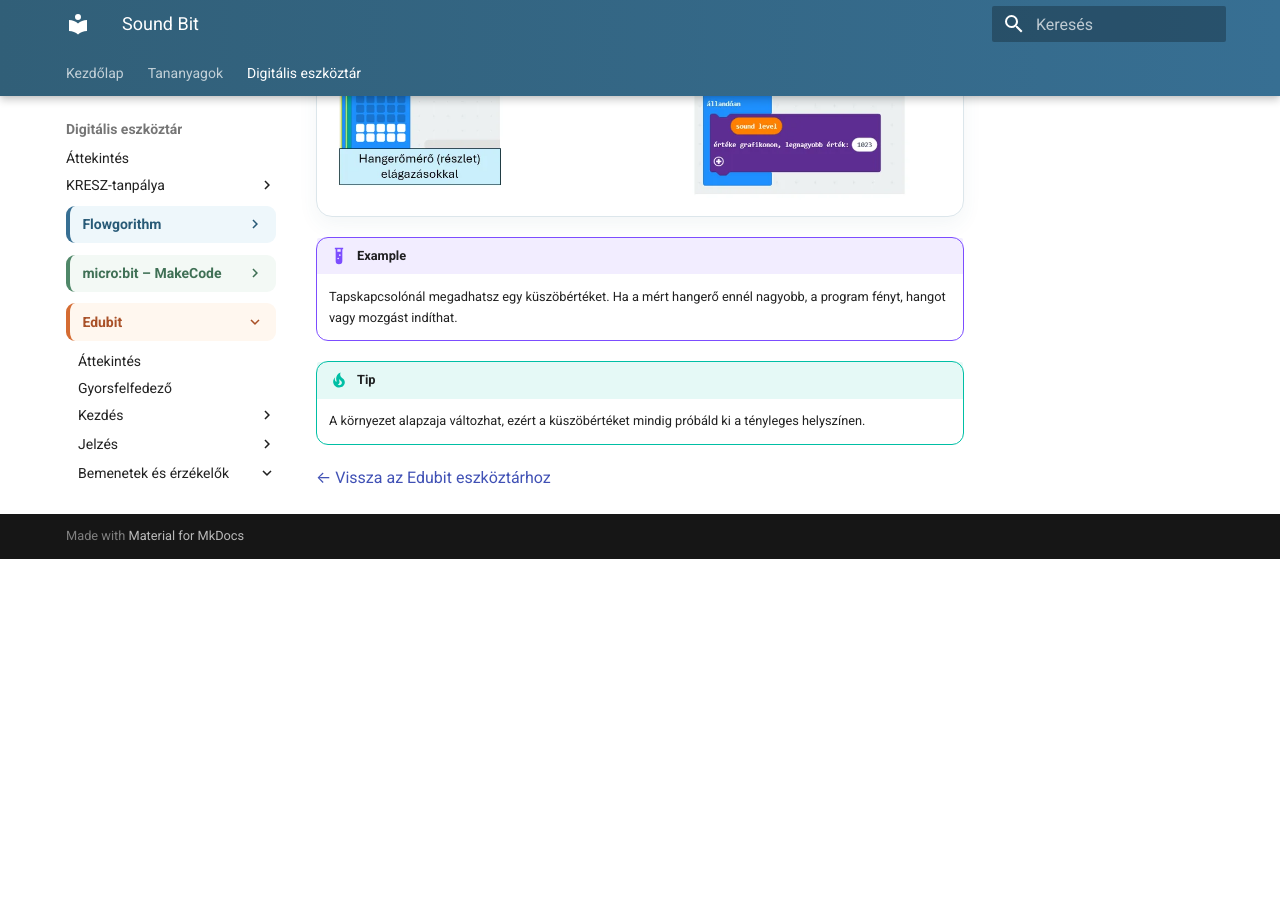
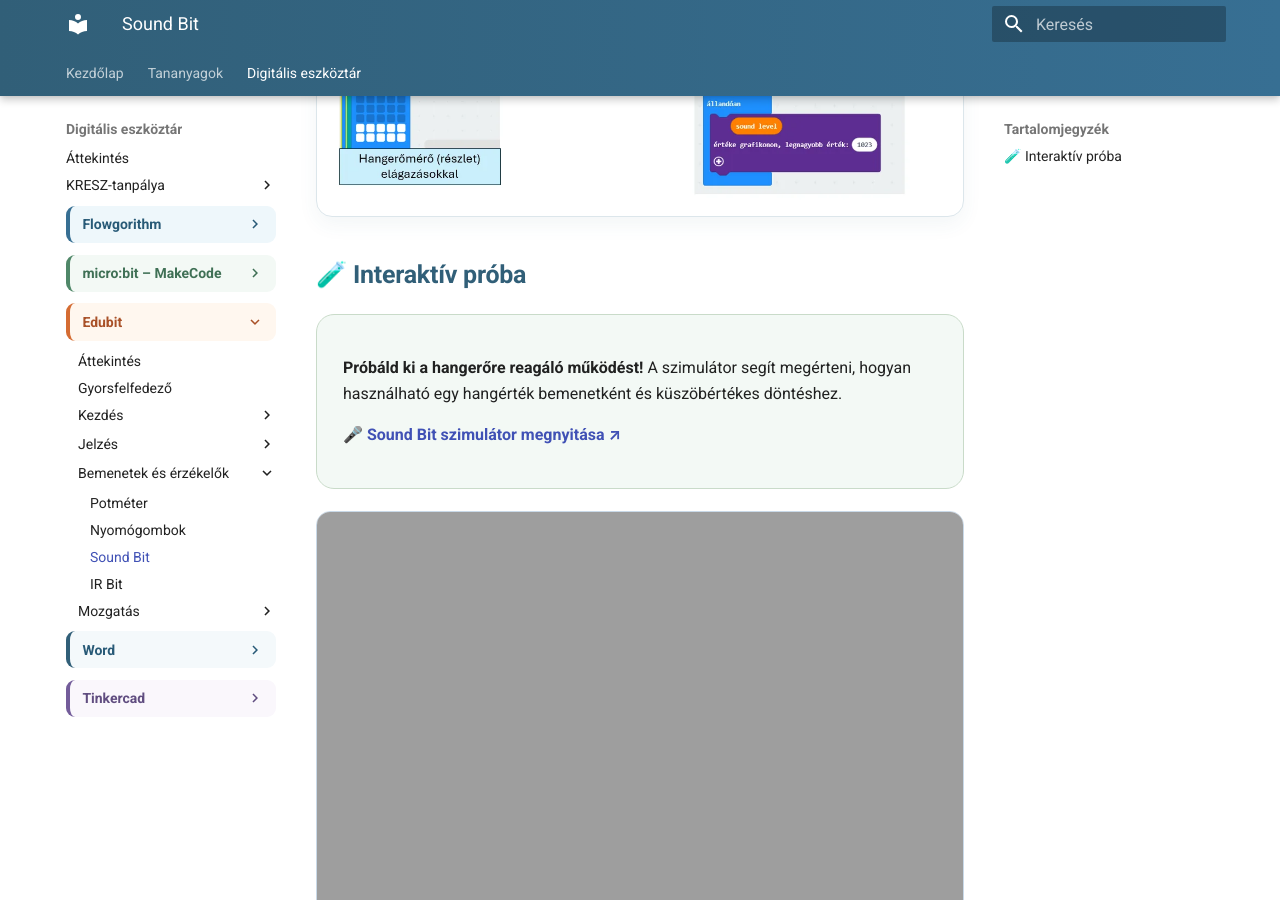
Before and after one commit to bsuszter/digitalis-eszkoztar, an MkDocs documentation site: the page built from docs/eszkoztar/edubit/sound-bit.md, in a window 1280 px wide and 900 px high, scrolled down 484 px. Built offline with MkDocs 1.6.1 and Material for MkDocs 9.7.7, drawn with Linux system fonts in a browser that asks for light colours; before the commit the page ends 1043 px from its top, so only the background shows below that.

Commit message:
Restore Edubit Sound Bit simulator

```diff
--- a/docs/eszkoztar/edubit/sound-bit.md
+++ b/docs/eszkoztar/edubit/sound-bit.md
@@ -3,6 +3,15 @@
 A Sound Bit mikrofonként érzékeli a környezeti hang vagy zaj erősségét. Használható tapskapcsolóhoz, zajjelzőhöz vagy olyan rendszerhez, amely a hangerő alapján reagál.
 
 <figure class="tool-figure tool-figure--wide"><img src="../../../images/edubit/09-sound-bit.webp" alt="Sound Bit használata MakeCode-ban"></figure>
+
+## 🧪 Interaktív próba
+
+<div class="project-panel project-panel--green">
+  <p><strong>Próbáld ki a hangerőre reagáló működést!</strong> A szimulátor segít megérteni, hogyan használható egy hangérték bemenetként és küszöbértékes döntéshez.</p>
+  <p><a href="https://bsuszter.github.io/soundbit/" target="_blank" rel="noopener noreferrer"><strong>🎤 Sound Bit szimulátor megnyitása ↗</strong></a></p>
+</div>
+
+<iframe src="https://bsuszter.github.io/soundbit/" title="Sound Bit interaktív szimulátor" style="width:100%;min-height:560px;border:1px solid #c9d9e8;border-radius:14px;background:#fff;" loading="lazy"></iframe>
 
 !!! example
     Tapskapcsolónál megadhatsz egy küszöbértéket. Ha a mért hangerő ennél nagyobb, a program fényt, hangot vagy mozgást indíthat.
```
